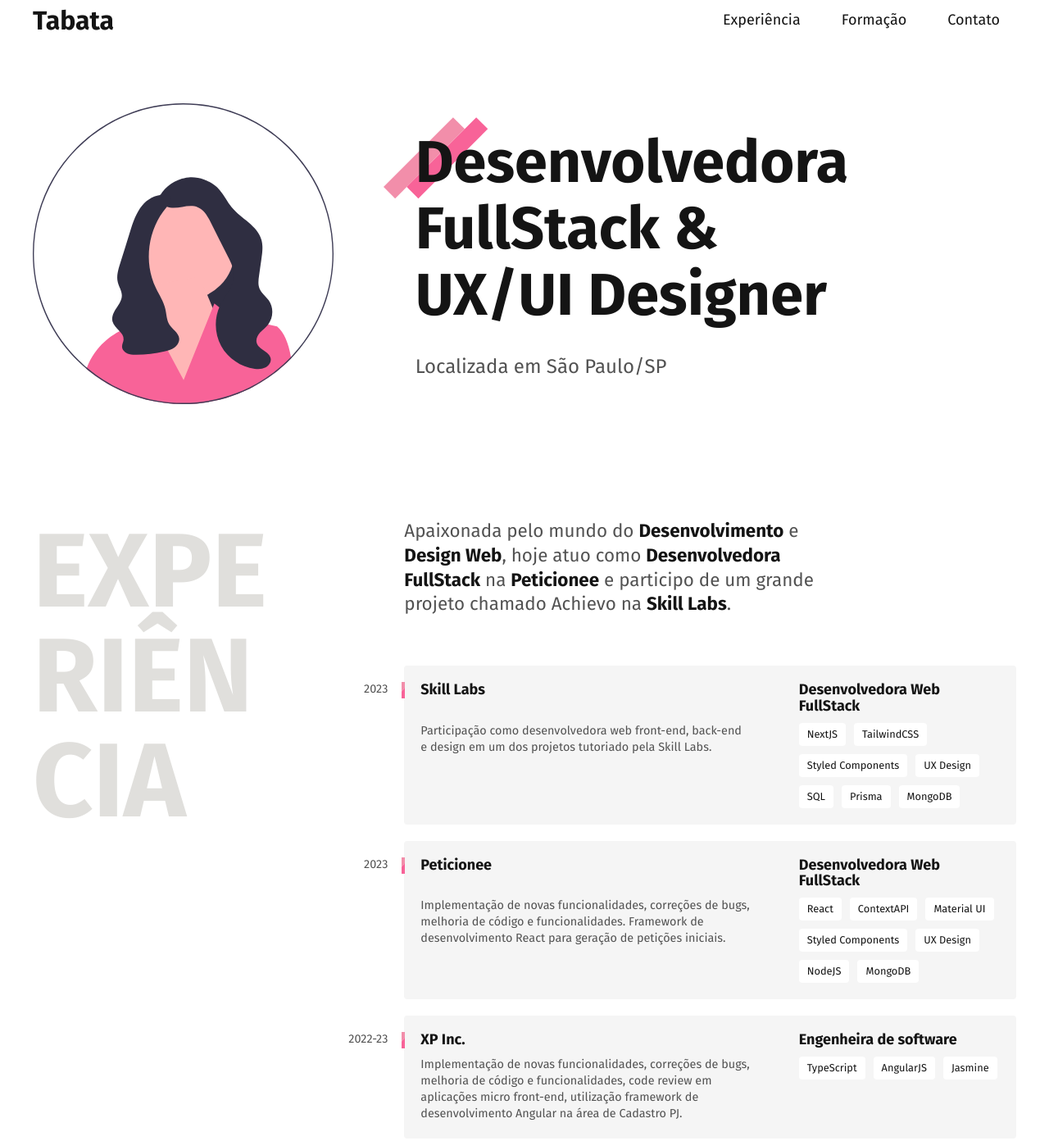
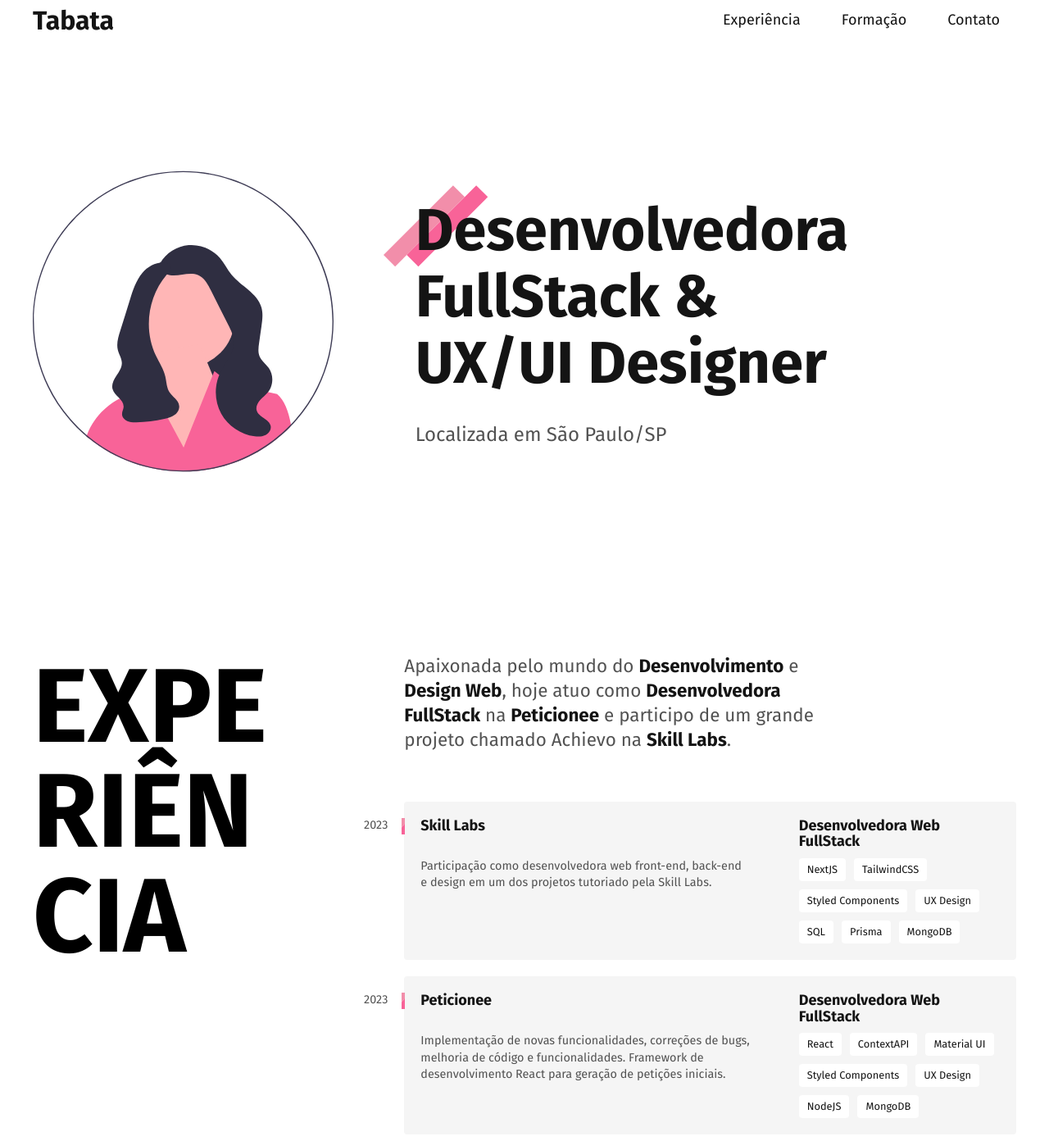
Before and after one commit to TabataSouto/portfolio-origamid, a plain HTML site: page index.html in a window 1280 px wide. Shown: the part 37-1429 px from the top of the page at 82% size. Drawn offline with Linux system fonts and the light colour scheme.

Commit message:
chore: correção contrastes

```diff
--- a/css/experience.css
+++ b/css/experience.css
@@ -8,7 +8,7 @@
 }
 
 .subtitle {
-  color: #E0DFDC;
+  color: #000000;
 }
 
 .experience-text {
--- a/css/formation.css
+++ b/css/formation.css
@@ -24,7 +24,7 @@
 }
 
 .formation .subtitle {
-  color: #000000;
+  color: #ffffff;
   max-width: 5ch;
 }
 
--- a/index.html
+++ b/index.html
@@ -4,6 +4,7 @@
 <head>
   <meta charset="UTF-8">
   <meta name="viewport" content="width=device-width, initial-scale=1.0">
+  <meta name="description" content="Desenvolvedora FullStack & UX/UI Designer">
   <link rel="stylesheet" href="css/style.css">
 
   <title>Tabata - Dev FrontEnd</title>
@@ -22,7 +23,7 @@
   </header>
 
   <main class="introduction" aria-label="Introdução">
-    <img src="img/avatar.svg" alt="Foto Tabata">
+    <img src="img/avatar.svg" alt="Foto Tabata" width="532" height="532">
     <div>
       <h1>Desenvolvedora<br> FullStack &<br> UX/UI Designer</h1>
       <p>Localizada em São Paulo/SP</p>
```
